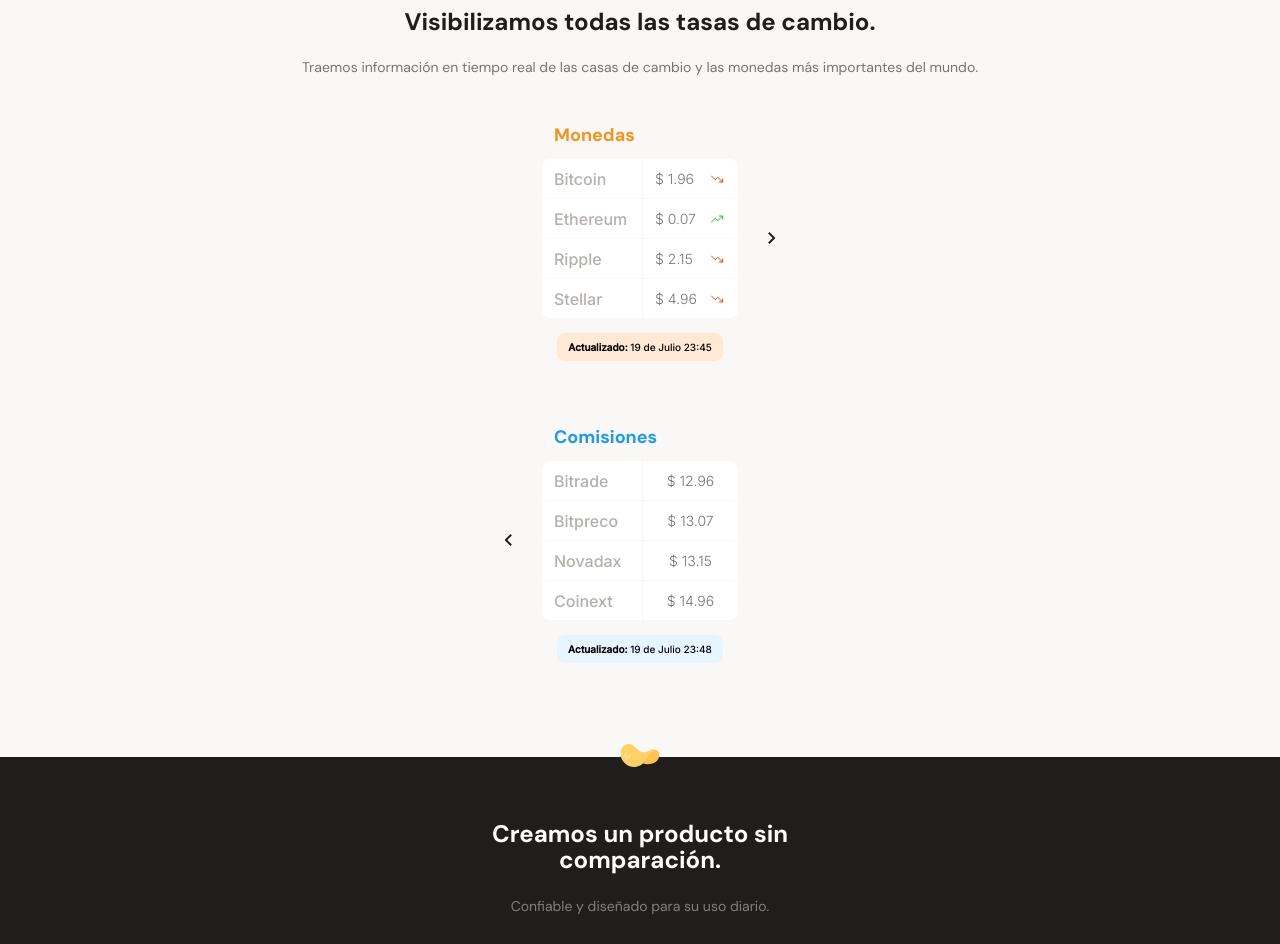
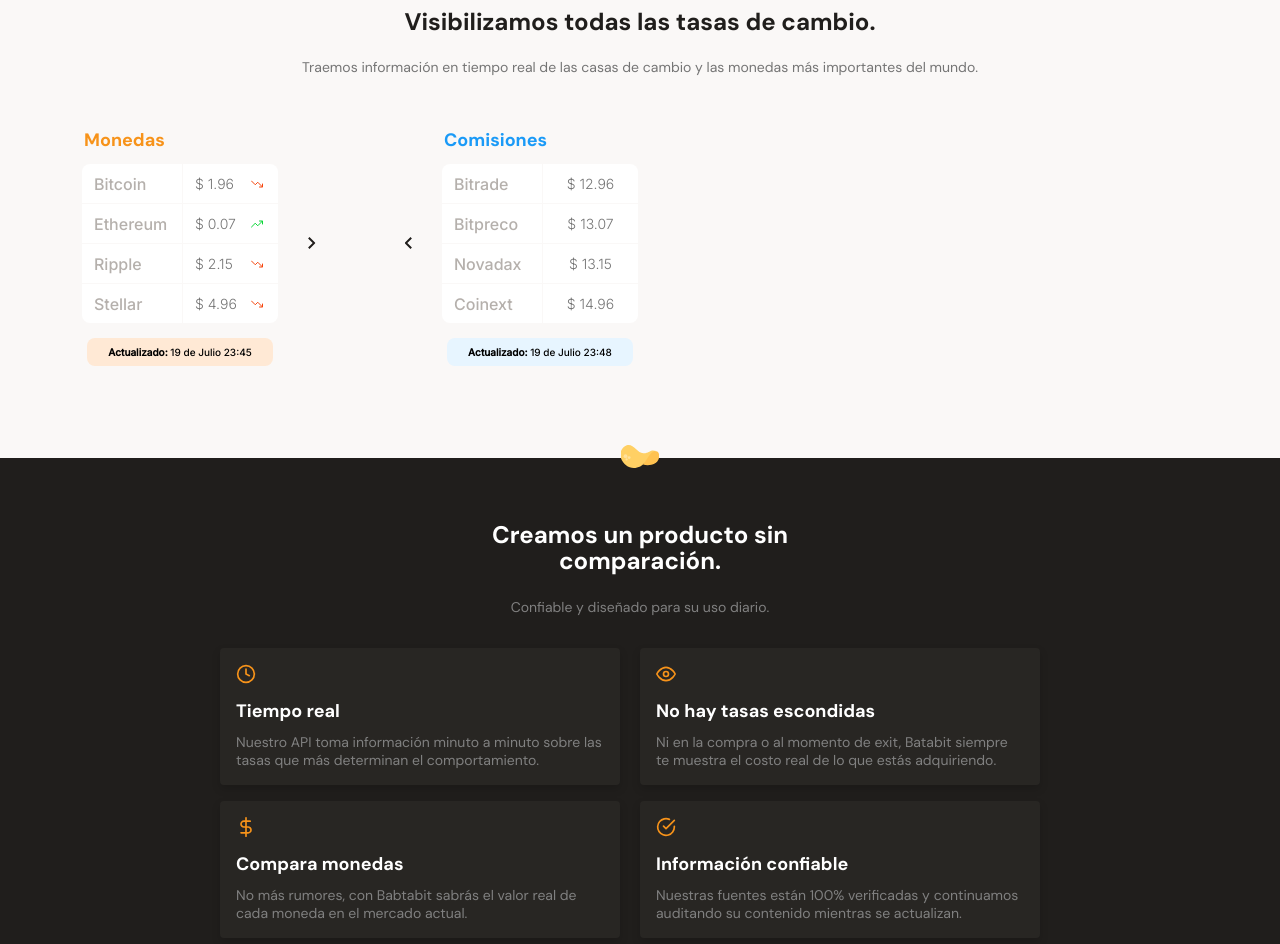
Before and after one commit to yomarguti/mobile-first-batatabit, a plain HTML site: page index.html in a window 1280 px wide. Shown: the part 640-1584 px from the top of the page. Drawn offline with Linux system fonts and the light colour scheme; files whose address does not match are found by name.

Commit message:
Tablet media queries, se agrego scrolling a las tablas del main--exchange-container

```diff
--- /dev/null
+++ b/css/tablet.css
@@ -0,0 +1,15 @@
+.main-product-detail__list {
+  display: flex;
+  flex-direction: row;
+  flex-wrap: wrap;
+  justify-content: center;
+  width: 930px;
+}
+
+.main-product-detail__list li {
+  margin-right: 20px;
+}
+
+.plans-container--slider {
+  justify-content: center;
+}
--- a/index.html
+++ b/index.html
@@ -6,10 +6,11 @@
   <meta http-equiv="X-UA-Compatible" content="IE=edge">
   <meta name="viewport" content="width=device-width, initial-scale=1.0">
   <title>Batatabit</title>
-  <link rel="stylesheet" href="styles.css">
   <link rel="preconnect" href="https://fonts.gstatic.com">
   <link href="https://fonts.googleapis.com/css2?family=DM+Sans:wght@400;500;700&family=Inter:wght@300;500&display=swap"
     rel="stylesheet">
+  <link rel="stylesheet" href="./styles.css">
+  <link rel="stylesheet" href="./css/tablet.css" media="(min-width: 930px)">
 </head>
 
 <body>
@@ -32,6 +33,7 @@
         <p>Traemos información en tiempo real de las casas de cambio y las monedas más importantes del mundo.</p>
       </div>
       <section class="main--tables-container">
+        <article class="table">
           <h3 class="main--table-title currency-title">Monedas</h3>
           <div class="main--table currency-table">
             <span class="arrow right-arrow"></span>
@@ -55,7 +57,8 @@
           <div class="main--table-update table-update-currency ">
             <p><strong>Actualizado:</strong> 19 de Julio 23:45</p>
           </div>
-
+        </article>
+        <article class="table">
           <h3 class="main--table-title commissions-title">Comisiones</h3>
           <div class="main--table commission-table">
             <span class="arrow left-arrow"></span>
@@ -79,6 +82,7 @@
           <div class="main--table-update table-update-commission">
             <p><strong>Actualizado:</strong> 19 de Julio 23:48</p>
           </div>
+        </article>
       </section>
     </section>
     <section class="main-product-detail">
--- a/styles.css
+++ b/styles.css
@@ -108,13 +108,12 @@ main {
 }
 
 .main--exchange-container {
-  display: flex;
   flex-direction: column;
   align-items: center;
   width: 100%;
   height: auto;
   padding-top: 80px;
-  padding-bottom: 30px;
+  padding-bottom: 80px;
   text-align: center;
 }
 
@@ -150,7 +149,24 @@ main {
   color: #757575;
 }
 .main--tables-container {
+  display: flex;
+  margin-right: 20px;
+  overflow-x: scroll;
+  overflow-y: hidden;
+  overscroll-behavior-x: contain;
+  scroll-snap-type: x proximity;
   font-family: 'Inter', sans-serif;
+}
+
+.main--tables-container .table {
+  position: relative;
+  width: 70%;
+  min-width: 290px;
+  max-width: 300px;
+  height: 250px;
+  margin: 5px 30px 0;
+  padding: 0 42px;
+  scroll-snap-align: center;
 }
 
 .main--table-title {
@@ -171,11 +187,12 @@ main {
 
 .main--tables-container .main--table .row {
   display: grid;
-  grid-template-columns: 101px 95px 1fr;
+  grid-template-columns: 101px 95px;
   grid-template-rows: 39px;
   border-bottom: 1px solid var(--off-white);
 }
 .main--table {
+  display: inline-block;
   position: relative;
   background-color: var(--just-white);
   border-radius: 8px;
@@ -255,7 +272,7 @@ main {
 
 .main--tables-container .main--table-update {
   padding: 8px;
-  margin: 15px 15px 64px 15px;
+  margin: 15px;
   border-radius: 8px;
   border: none;
 }
@@ -312,16 +329,18 @@ main {
 }
 
 .main-product-detail__list {
+  display: flex;
+  flex-direction: column;
+  align-items: center;
   width: 90%;
-  min-width: 288px;
-  max-width: 400px;
-  margin: 0 auto;
   padding-top: 32px;
   padding-bottom: 60px;
 }
 
 .main-product-detail__list li {
   padding: 16px;
+  min-width: 288px;
+  max-width: 400px;
   margin-bottom: 16px;
   border-radius: 4px;
   box-shadow: 0px 4px 8px rgba(0, 0, 0, 0.16);
```
Lines whose indentation alone changed are shown as unchanged.
